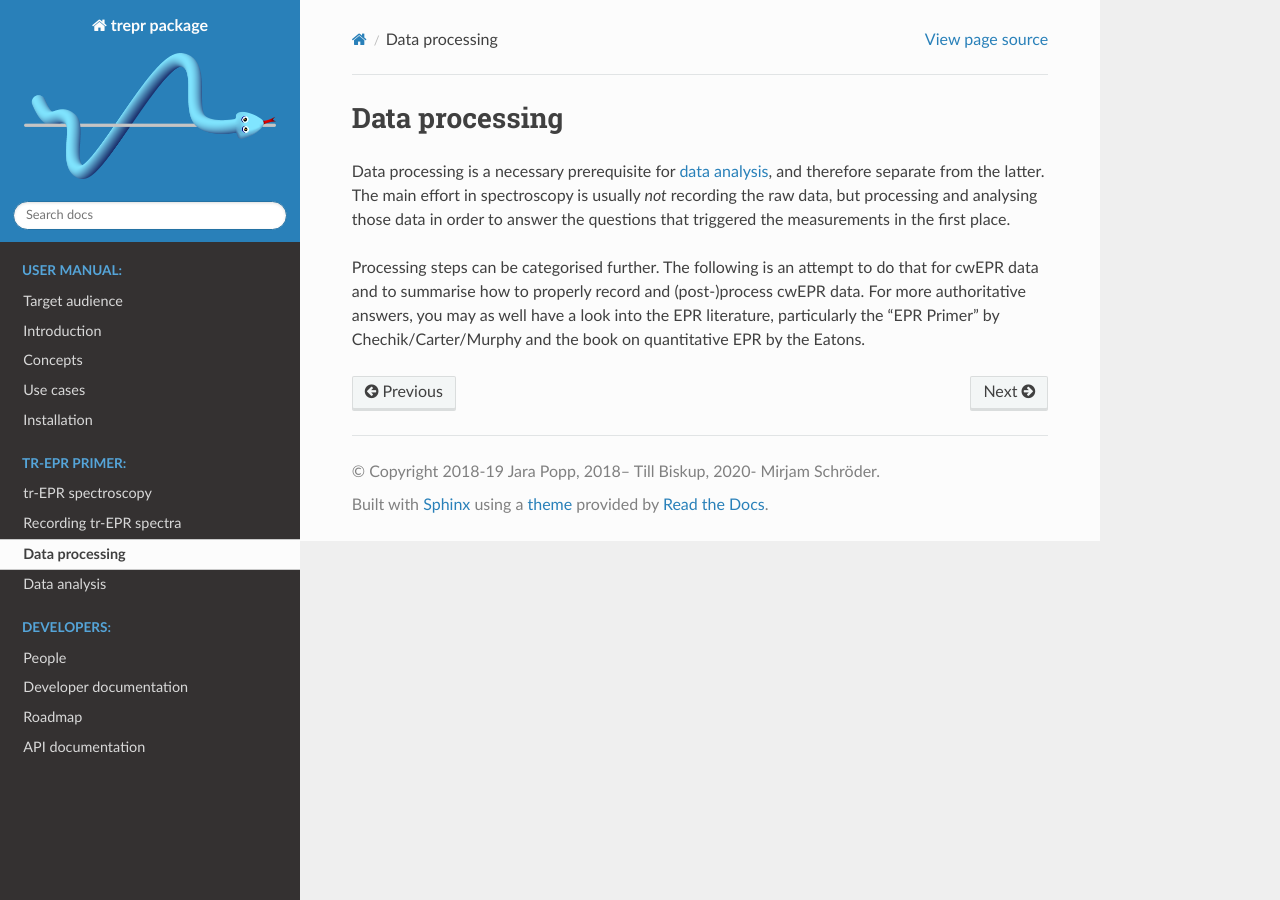
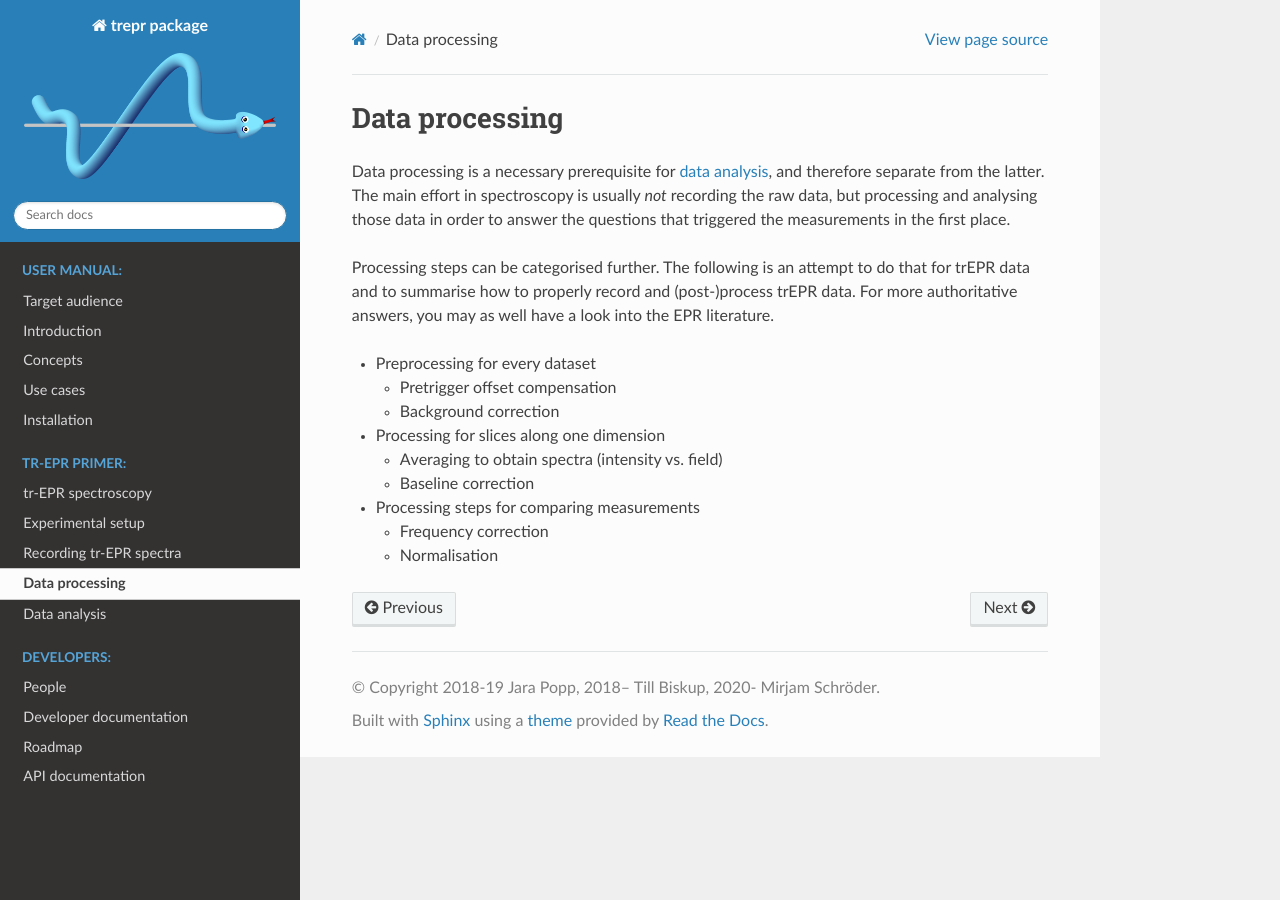
Before and after one commit to tillbiskup/trepr, a Sphinx documentation site: the page built from docs/trepr/processing.rst, in a window 1280 px wide. Built offline with Sphinx 7.4.7 and the Read the Docs theme 2.0.0, drawn with Linux system fonts in a browser that asks for light colours; the version number could not be read and is left out.

```diff
--- a/docs/conf.py
+++ b/docs/conf.py
@@ -102,7 +102,7 @@ exclude_patterns = ['_build']
 # output. They are ignored by default.
 #show_authors = False
 
-import sphinx_theme
+# import sphinx_theme
 html_theme = 'sphinx_rtd_theme'
 # html_theme = 'neo_rtd_theme'
 # html_theme_path = [sphinx_theme.get_html_theme_path('neo_rtd_theme')]
--- a/docs/trepr/analysis.rst
+++ b/docs/trepr/analysis.rst
@@ -5,3 +5,5 @@ Data analysis
 In nearly all cases, data analysis needs to be preceded with :doc:`data processing <processing>`. While processing steps can usually be automated to a large extend and are rather generally applicable, data analysis is usually much more focussed on individual types of measurements and the actual questions at hand.
 
 Eventually, fitting spectral simulations to the recorded data can be regarded as analysis steps as well. Usually, they are the only way to extract parameters from tr-EPR data with sufficient accuracy.
+
+* Transient nutation analysis (FFT)
--- a/docs/trepr/processing.rst
+++ b/docs/trepr/processing.rst
@@ -4,6 +4,22 @@ Data processing
 
 Data processing is a necessary prerequisite for :doc:`data analysis <analysis>`, and therefore separate from the latter. The main effort in spectroscopy is usually *not* recording the raw data, but processing and analysing those data in order to answer the questions that triggered the measurements in the first place.
 
-Processing steps can be categorised further. The following is an attempt to
-do that for cwEPR data and to summarise how to properly record and
-(post-)process cwEPR data. For more authoritative answers, you may as well have a look into the EPR literature, particularly the "EPR Primer" by Chechik/Carter/Murphy and the book on quantitative EPR by the Eatons.
+Processing steps can be categorised further. The following is an attempt to do that for trEPR data and to summarise how to properly record and (post-)process trEPR data. For more authoritative answers, you may as well have a look into the EPR literature.
+
+* Preprocessing for every dataset
+
+  * Pretrigger offset compensation
+
+  * Background correction
+
+* Processing for slices along one dimension
+
+  * Averaging to obtain spectra (intensity vs. field)
+
+  * Baseline correction
+
+* Processing steps for comparing measurements
+
+  * Frequency correction
+
+  * Normalisation
--- a/setup.py
+++ b/setup.py
@@ -48,6 +48,11 @@ setup(
         'numpy',
         'scipy',
         'xmltodict',
+        'colour',
     ],
+    extras_require={
+        'dev': ['prospector'],
+        'docs': ['sphinx', 'sphinx_rtd_theme'],
+    },
     python_requires='>=3.5',
 )
```
Also changed, not shown: docs/index.rst (+24 -4 lines), docs/trepr/recording.rst (+8 -4 lines), docs/trepr/setup.rst (added, +15 -0 lines), 1 other file.
